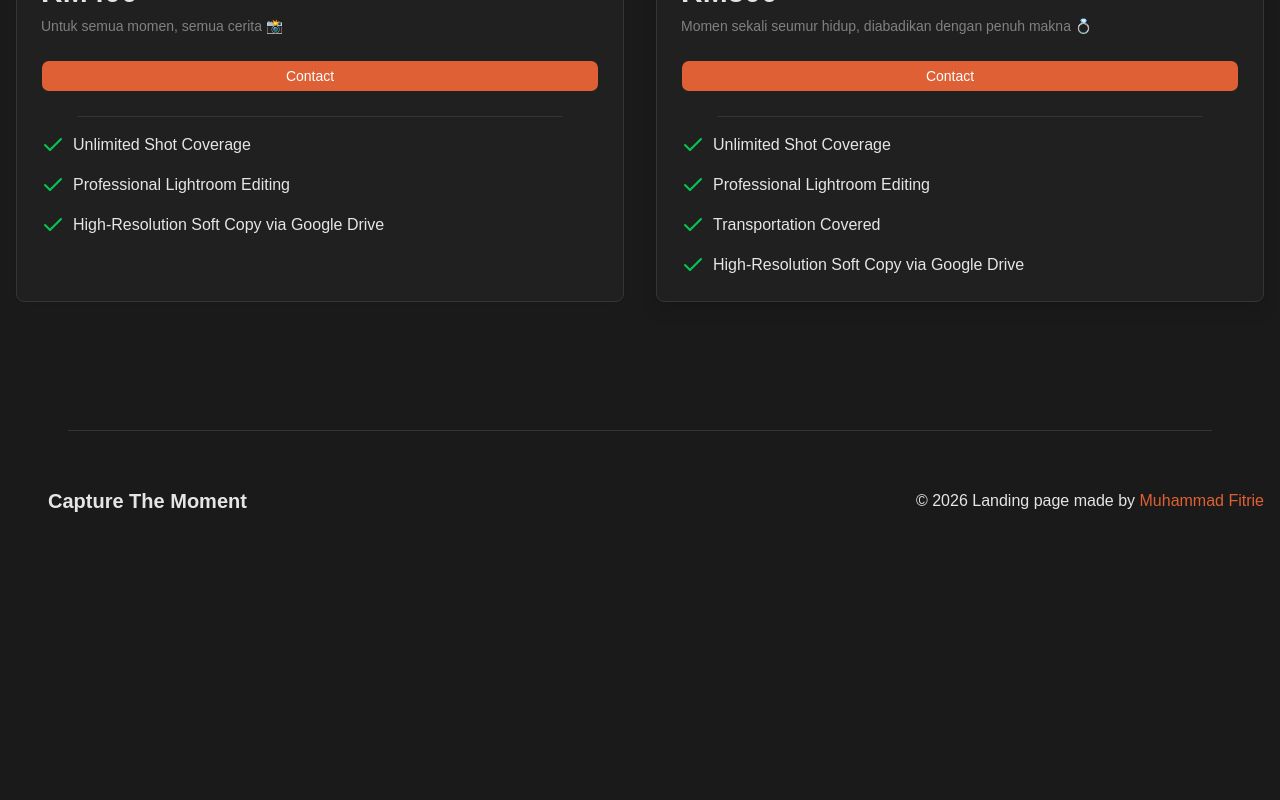
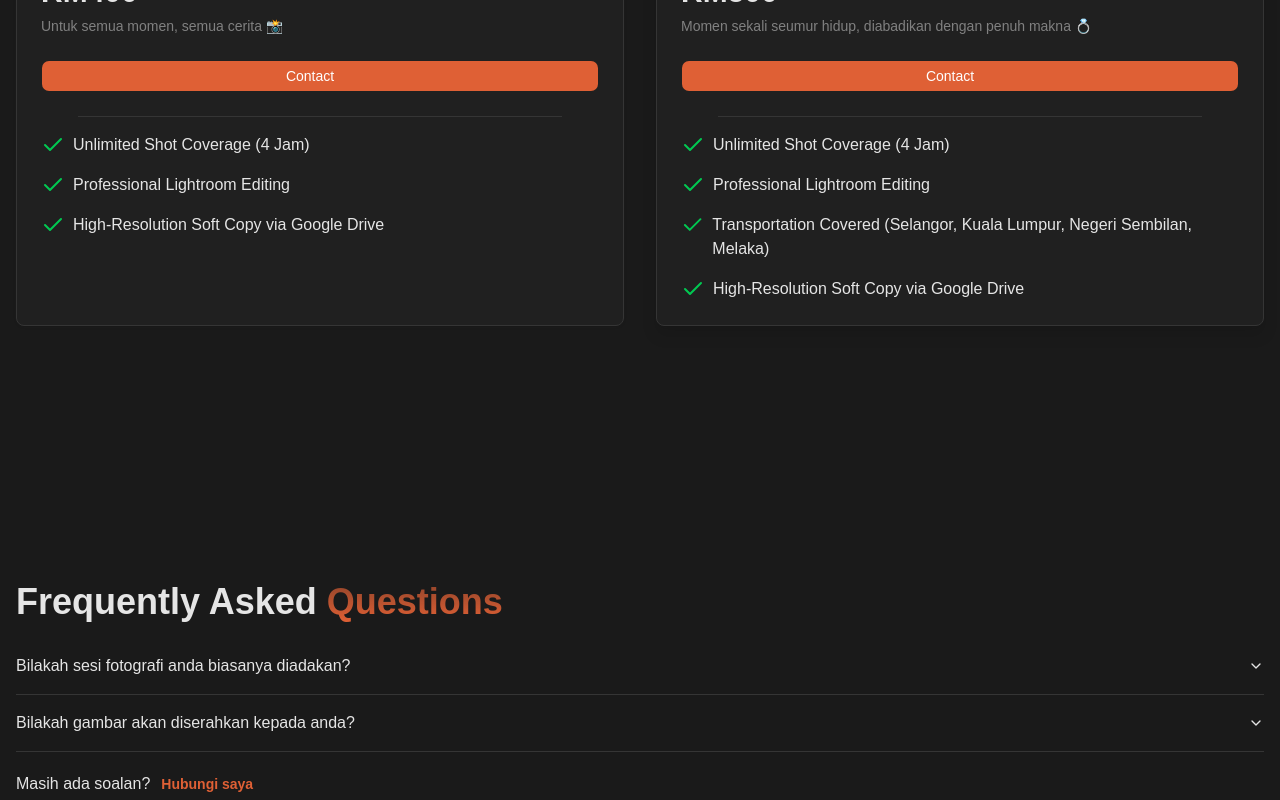
Before and after one commit to mfitrie/photographer-web, a Next.js app: page / in a window 1280 px wide. Shown: the part 1800-2600 px from the top of the page. Before the commit the page ends 2371 px from the top, so only its background shows below. Built offline with nearby package versions, Linux system fonts and the light colour scheme; some icons are missing.

Commit message:
feat: update ui

```diff
--- a/src/app/page.tsx
+++ b/src/app/page.tsx
@@ -36,7 +36,7 @@ export default function Home() {
         {/* <Team /> */}
         <Pricing />
         {/* <Newsletter /> */}
-        {/* <FAQ /> */}
+        <FAQ />
         <Footer />
         <ScrollToTop />
       </div>
--- a/src/components/About.tsx
+++ b/src/components/About.tsx
@@ -23,13 +23,12 @@ export const About = () => {
                 Me
               </h2>
               <p className="text-xl text-muted-foreground mt-4">
-                Semua bermula dari rasa curious, apa yang orang lain tak perasan, tu lah yang saya kejar. Saya suka travel, cari cahaya yang best, dan tangkap momen-momen kecil yang selalu orang terlepas pandang.
+                Semuanya bermula daripada rasa ingin tahu, melihat apa yang orang lain terlepas pandang, itulah yang mendorong saya. Saya gemar menjelajah, mencari pencahayaan yang menarik, dan merakam momen-momen kecil yang sering dilupakan.
               </p>
               <p className="text-xl text-muted-foreground mt-4">
-                Setiap gambar saya edit elok-elok dalam Lightroom, dan video pula saya siapkan dalam DaVinci Resolve. Sebab bagi saya, masa yang dah lepas tu, boleh hidup balik bila tengok gambar yang kita ambil.
+                Setiap gambar diproses dengan teliti menggunakan Lightroom, manakala video disiapkan melalui DaVinci Resolve. Bagi saya, masa yang telah berlalu boleh dihidupkan semula melalui gambar yang diabadikan.
               </p>
             </div>
-
             {/* <Statistics /> */}
           </div>
         </div>
--- a/src/components/FAQ.tsx
+++ b/src/components/FAQ.tsx
@@ -4,6 +4,7 @@ import {
   AccordionItem,
   AccordionTrigger,
 } from "@/components/ui/accordion";
+import { Button } from "./ui/button";
 
 interface FAQProps {
   question: string;
@@ -13,34 +14,14 @@ interface FAQProps {
 
 const FAQList: FAQProps[] = [
   {
-    question: "Is this template free?",
-    answer: "Yes. It is a free ChadcnUI template.",
+    question: "Bilakah sesi fotografi anda biasanya diadakan?",
+    answer: "Sesi fotografi saya hanya diadakan pada hujung minggu.",
     value: "item-1",
   },
   {
-    question: "Lorem ipsum dolor sit amet consectetur adipisicing elit?",
-    answer:
-      "Lorem ipsum dolor sit amet, consectetur adipisicing elit. Sint labore quidem quam? Consectetur sapiente iste rerum reiciendis animi nihil nostrum sit quo, modi quod.",
+    question: "Bilakah gambar akan diserahkan kepada anda?",
+    answer: "Gambar akan diserahkan dalam tempoh 2 hingga 3 hari selepas majlis.",
     value: "item-2",
-  },
-  {
-    question:
-      "Lorem ipsum dolor sit amet  Consectetur natus dolores minus quibusdam?",
-    answer:
-      "Lorem ipsum dolor sit amet consectetur, adipisicing elit. Labore qui nostrum reiciendis veritatis necessitatibus maxime quis ipsa vitae cumque quo?",
-    value: "item-3",
-  },
-  {
-    question: "Lorem ipsum dolor sit amet, consectetur adipisicing elit?",
-    answer: "Lorem ipsum dolor sit amet consectetur, adipisicing elit.",
-    value: "item-4",
-  },
-  {
-    question:
-      "Lorem ipsum dolor sit amet consectetur adipisicing elit. Consectetur natus?",
-    answer:
-      "Lorem ipsum dolor sit amet, consectetur adipisicing elit. Sint labore quidem quam? Consectetur sapiente iste rerum reiciendis animi nihil nostrum sit quo, modi quod.",
-    value: "item-5",
   },
 ];
 
@@ -76,15 +57,22 @@ export const FAQ = () => {
         ))}
       </Accordion>
 
-      <h3 className="font-medium mt-4">
-        Still have questions?{" "}
-        <a
-          rel="noreferrer noopener"
-          href="#"
-          className="text-primary transition-all border-primary hover:border-b-2"
+      <h3 className="font-medium mt-4 flex flex-row items-center">
+        Masih ada soalan?{" "}
+        <Button
+          className="font-bold cursor-pointer"
+          variant="link"
+          onClick={() => {
+            const whatsappNumber = "60133527921";
+            const BASE_WHATSAPP_URL = `https://wa.me/${whatsappNumber}?`;
+            const message = "Hai, saya nak tanya tentang pakej fotografi anda.";
+            const url = new URL(BASE_WHATSAPP_URL);
+            url.searchParams.append("message", message);
+            window.open(url.toString(), "_blank");
+          }}
         >
-          Contact us
-        </a>
+          Hubungi saya
+        </Button>
       </h3>
     </section>
   );
--- a/src/components/Footer.tsx
+++ b/src/components/Footer.tsx
@@ -18,7 +18,7 @@ export const Footer = () => {
             Capture The Moment
           </Link>
         </div>
-        <h3>
+        <h3 className="flex flex-row items-center gap-2">
           &copy; 2026 Landing page made by{" "}
           <a
             rel="noreferrer noopener"
@@ -28,6 +28,16 @@ export const Footer = () => {
           >
             Muhammad Fitrie
           </a>
+          inspired by
+
+          <a
+            rel="noreferrer noopener"
+            target="_blank"
+            href="https://github.com/leoMirandaa"
+            className="text-primary transition-all border-primary hover:border-b-2"
+          >
+            Leo Miranda
+          </a>
         </h3>
       </section>
     </footer>
--- a/src/components/Navbar.tsx
+++ b/src/components/Navbar.tsx
@@ -42,10 +42,13 @@ const routeList: RouteProps[] = [
       document.getElementById("pricing")?.scrollIntoView({ behavior: "smooth" });
     }
   },
-  // {
-  //   href: "#faq",
-  //   label: "FAQ",
-  // },
+  {
+    href: "#faq",
+    label: "FAQ",
+    onClick: () => {
+      document.getElementById("faq")?.scrollIntoView({ behavior: "smooth" });
+    }
+  },
 ];
 
 export const Navbar = () => {
--- a/src/components/Pricing.tsx
+++ b/src/components/Pricing.tsx
@@ -39,10 +39,10 @@ const pricingList: PricingProps[] = [
       const url = new URL(BASE_WHATSAPP_URL);
       const message = "Hai, saya berminat dengan pakej General Photography anda";
       url.searchParams.append("message", message);
-      window.open(url.toString(), "_blank")
+      window.open(url.toString(), "_blank");
     },
     benefitList: [
-      "Unlimited Shot Coverage",
+      "Unlimited Shot Coverage (4 Jam)",
       "Professional Lightroom Editing",
       // "Transportation Covered",
       "High-Resolution Soft Copy via Google Drive"
@@ -61,9 +61,9 @@ const pricingList: PricingProps[] = [
       window.open(url.toString(), "_blank")
     },
     benefitList: [
-      "Unlimited Shot Coverage",
+      "Unlimited Shot Coverage (4 Jam)",
       "Professional Lightroom Editing",
-      "Transportation Covered",
+      "Transportation Covered (Selangor, Kuala Lumpur, Negeri Sembilan, Melaka)",
       "High-Resolution Soft Copy via Google Drive"
     ],
   },
```
